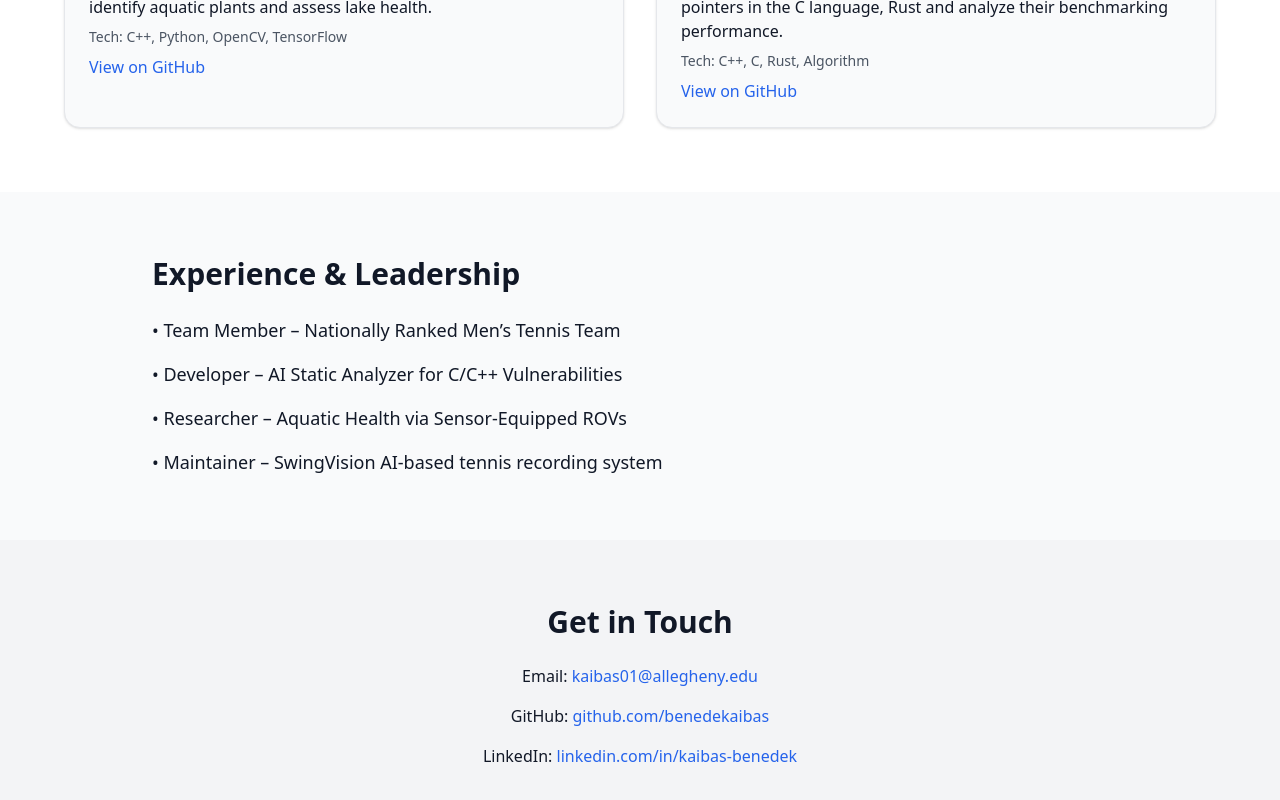
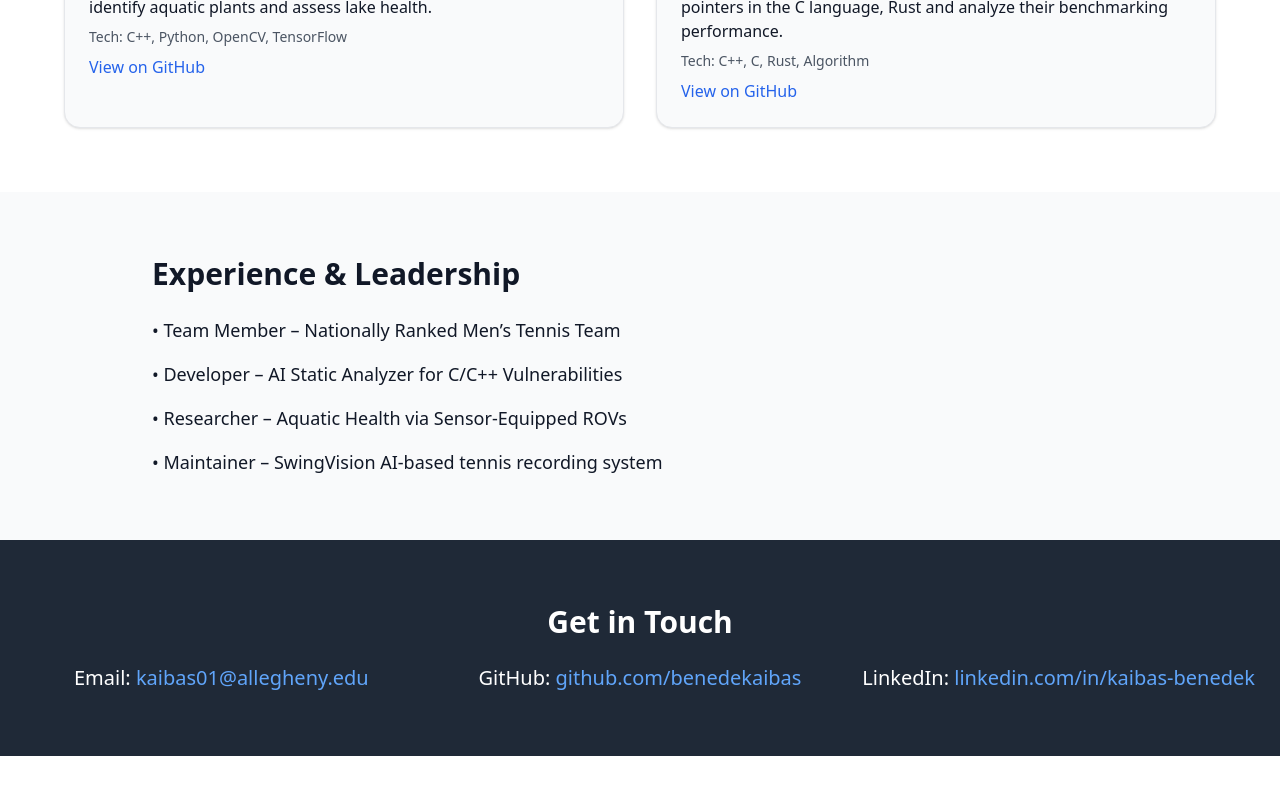
Before and after one commit to benedekaibas/Personal-Portfolio, a React (Vite) app: page / in a window 1280 px wide. Shown: the part 1364-2164 px from the top of the page. After the commit the page ends 2120 px from the top, so only its background shows below. Built offline with nearby package versions, Linux system fonts and the light colour scheme.

Commit message:
contact section upgraded

```diff
--- a/src/components/Contact.jsx
+++ b/src/components/Contact.jsx
@@ -2,12 +2,51 @@ import React from "react";
 
 const Contact = () => {
   return (
-    <section id="contact" className="py-16 px-6 bg-gray-100">
+    <section id="contact" className="py-16 px-6 bg-gray-800 text-white">
       <h3 className="text-3xl font-semibold mb-6 text-center">Get in Touch</h3>
-      <div className="text-center space-y-4">
-        <p>Email: <a href="mailto:kaibas01@allegheny.edu" className="text-blue-600">kaibas01@allegheny.edu</a></p>
-        <p>GitHub: <a href="https://github.com/benedekaibas" className="text-blue-600" target="_blank">github.com/benedekaibas</a></p>
-        <p>LinkedIn: <a href="https://www.linkedin.com/in/kaibas-benedek-222644a5/" className="text-blue-600" target="_blank">linkedin.com/in/kaibas-benedek</a></p>
+      <div className="grid grid-cols-1 md:grid-cols-3 gap-6 text-center">
+        {/* Email */}
+        <div>
+          <p className="text-lg md:text-xl">
+            Email:{" "}
+            <a
+              href="mailto:kaibas01@allegheny.edu"
+              className="text-blue-400 hover:underline"
+            >
+              kaibas01@allegheny.edu
+            </a>
+          </p>
+        </div>
+
+        {/* GitHub */}
+        <div>
+          <p className="text-lg md:text-xl">
+            GitHub:{" "}
+            <a
+              href="https://github.com/benedekaibas"
+              className="text-blue-400 hover:underline"
+              target="_blank"
+              rel="noopener noreferrer"
+            >
+              github.com/benedekaibas
+            </a>
+          </p>
+        </div>
+
+        {/* LinkedIn */}
+        <div>
+          <p className="text-lg md:text-xl">
+            LinkedIn:{" "}
+            <a
+              href="https://www.linkedin.com/in/kaibas-benedek-222644a5/"
+              className="text-blue-400 hover:underline"
+              target="_blank"
+              rel="noopener noreferrer"
+            >
+              linkedin.com/in/kaibas-benedek
+            </a>
+          </p>
+        </div>
       </div>
     </section>
   );
```
